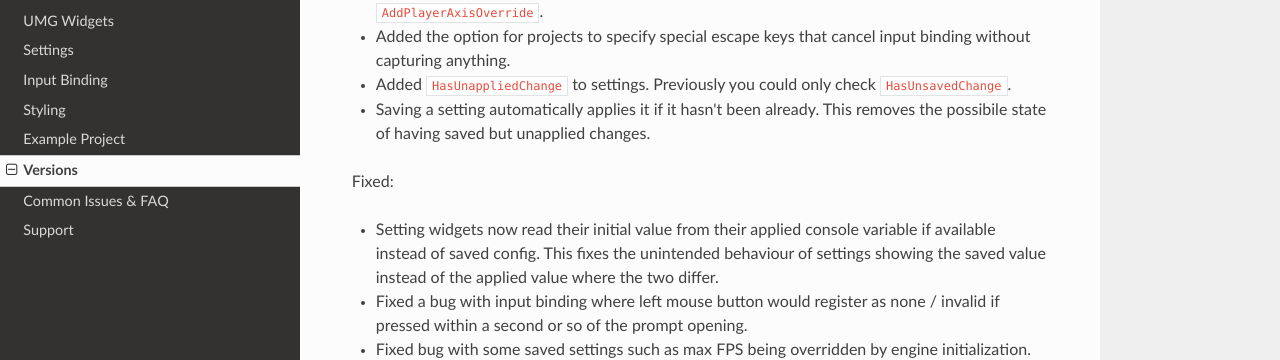
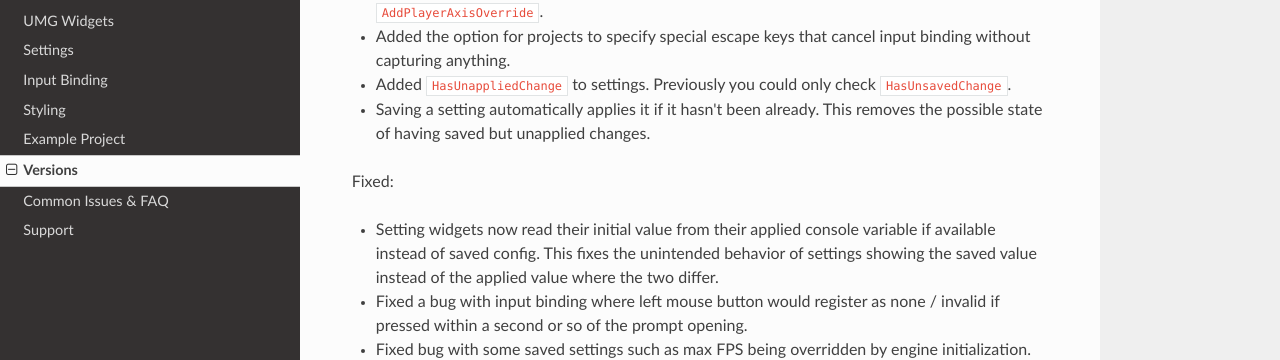
Before and after one commit to Acren/AutoSettings-Docs, an MkDocs documentation site: the page built from docs/versions.md, in a window 1280 px wide and 900 px high, scrolled down 4087 px. Shown: the part 158-518 px from the top of the window. Built offline with MkDocs 1.6.1, drawn with Linux system fonts in a browser that asks for light colours; nearby versions of some CDN libraries; old or Windows-style settings are respelled for this version of MkDocs; some of the changed text lies outside the part shown.

Commit message:
Spellcheck

```diff
--- a/docs/versions.md
+++ b/docs/versions.md
@@ -127,11 +127,11 @@ New:
 - Added the ability to manually add input overrides using `AddPlayerActionOverride` and `AddPlayerAxisOverride`.
 - Added the option for projects to specify special escape keys that cancel input binding without capturing anything.
 - Added `HasUnappliedChange` to settings. Previously you could only check `HasUnsavedChange`.
-- Saving a setting automatically applies it if it hasn't been already. This removes the possibile state of having saved but unapplied changes.
+- Saving a setting automatically applies it if it hasn't been already. This removes the possible state of having saved but unapplied changes.
 
 Fixed:
 
-- Setting widgets now read their initial value from their applied console variable if available instead of saved config. This fixes the unintended behaviour of settings showing the saved value instead of the applied value where the two differ.
+- Setting widgets now read their initial value from their applied console variable if available instead of saved config. This fixes the unintended behavior of settings showing the saved value instead of the applied value where the two differ.
 - Fixed a bug with input binding where left mouse button would register as none / invalid if pressed within a second or so of the prompt opening.
 - Fixed bug with some saved settings such as max FPS being overridden by engine initialization. Saved setting values are now applied after engine initialization so that they take precedence over engine values.
 - Fixed Cancel reverting the setting to the applied value. It now reverts to the saved value instead.
```
Also changed, not shown: other parts of docs/versions.md (+1 -1 lines), docs/settings.md (+1 -1 lines).
